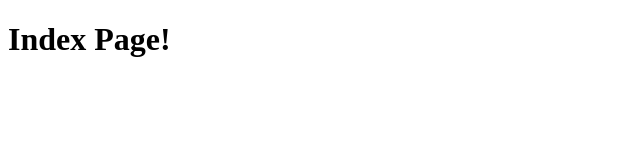
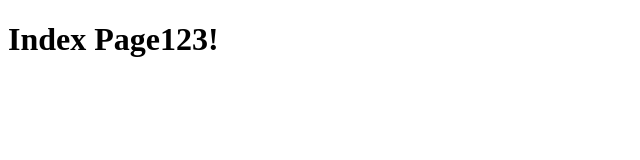
Before and after one commit to sgphaneendra/turo-devops-challenge, a plain HTML site: page nginx-static-app/static/index.html in a window 1280 px wide. Shown: the full height of the page, 0-640 px from the left. Drawn offline with Linux system fonts and the light colour scheme.

Commit message:
Update index.html
test commit

```diff
--- a/nginx-static-app/static/index.html
+++ b/nginx-static-app/static/index.html
@@ -2,7 +2,7 @@
 <html>
 <body>
 
-<h1>Index Page!</h1>
+<h1>Index Page123!</h1>
 
 </body>
 </html>
```
